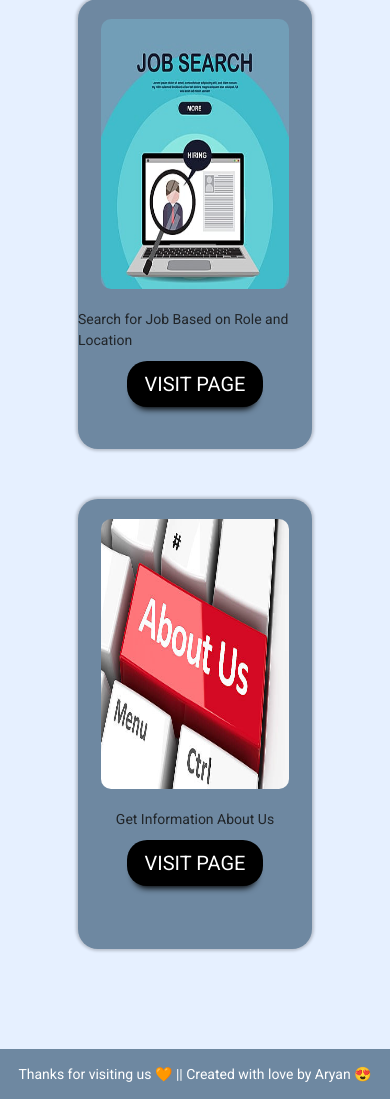
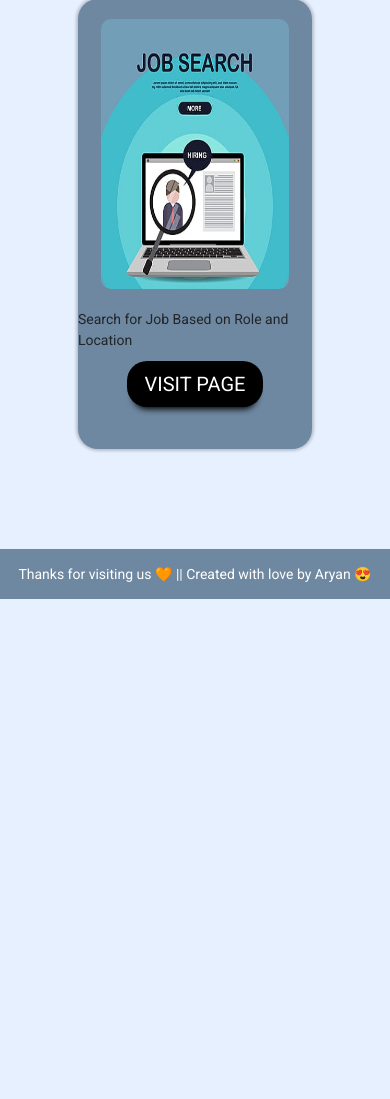
Before and after one commit to Aryan-Kumar-Thakur/Rojgar-Mitra, a Node server app: page / in a window 390 px wide. Shown: the part 1359-2458 px from the top of the page. After the commit the page ends 1958 px from the top, so only its background shows below. Run offline with Node 20, Linux system fonts and the light colour scheme; some libraries are stand-ins or nearby versions.

Commit message:
Make Responsive

```diff
--- a/templates/views/index.hbs
+++ b/templates/views/index.hbs
@@ -72,13 +72,6 @@
                         <a href="/searchjobs" class="btn2">visit page</a>
                     </div>
                 </div>
-                <div class="featured-card">
-                    <img src="images/about.jpg" alt="" class="card-img">
-                    <div class="card-body2">
-                        <p class="card-description">Get Information About Us</p>
-                        <a href="/about" class="btn2">visit page</a>
-                    </div>
-                </div>
             </div>
         </div>
     </div>
```
